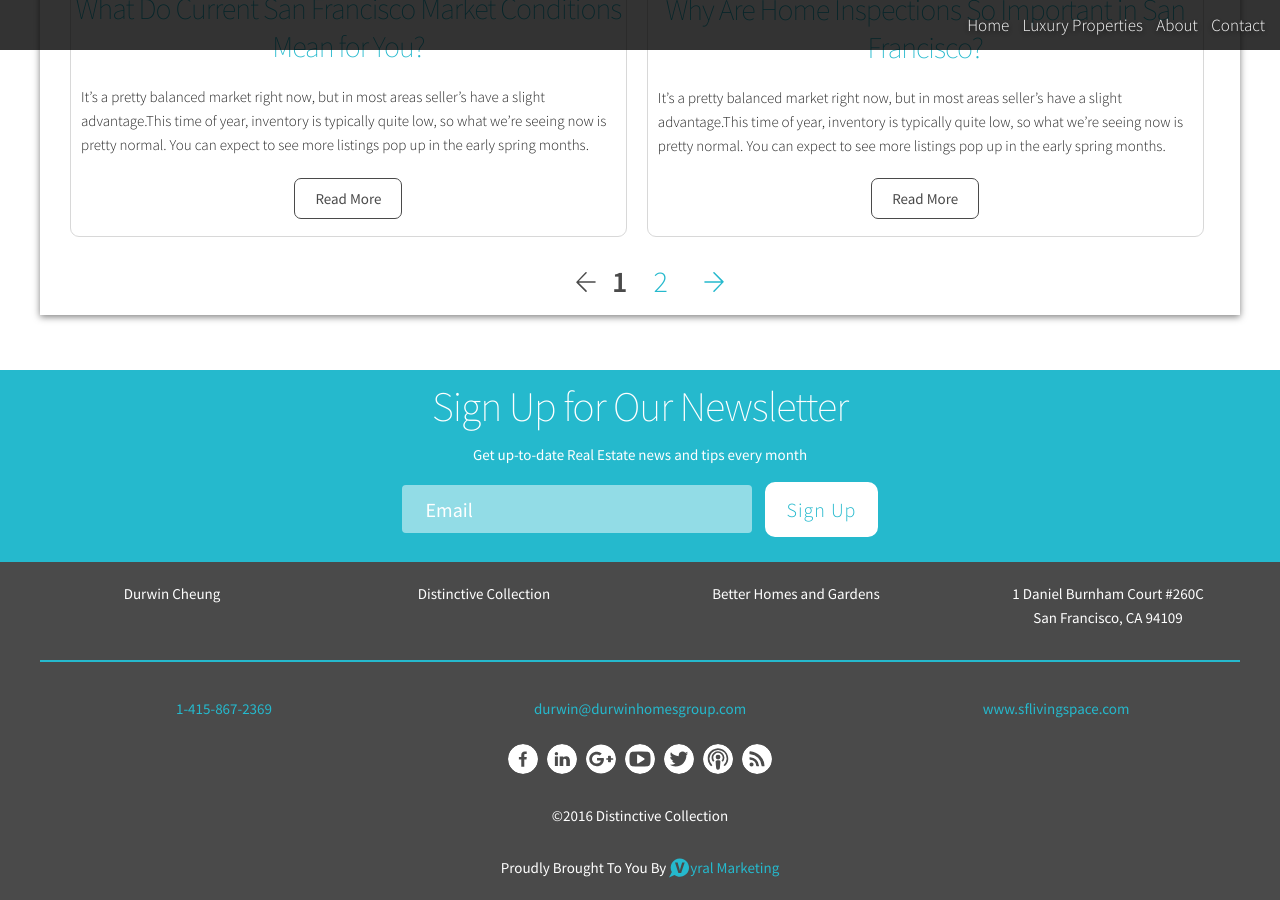
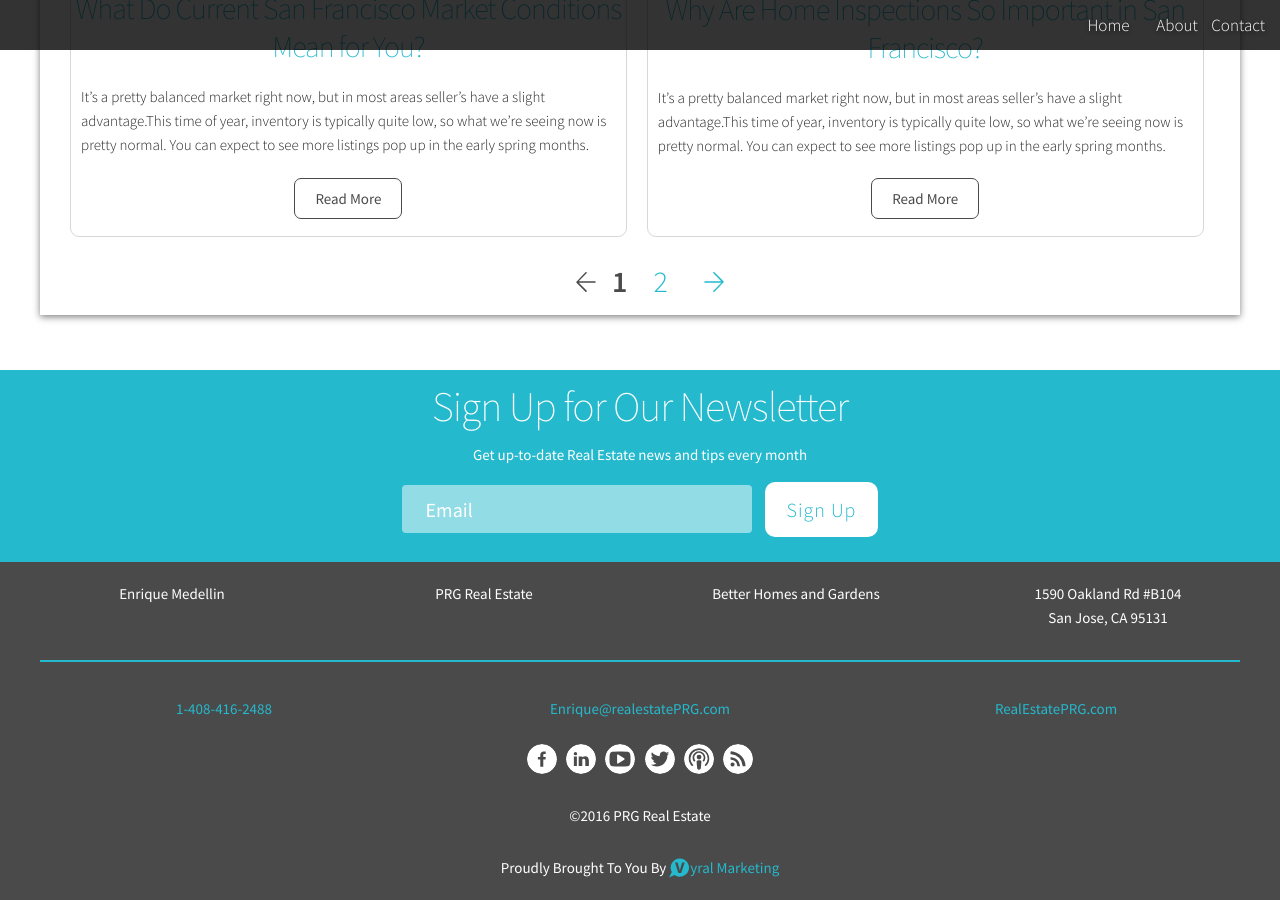
Before and after one commit to Vyralmarketing/Escrow, a Jekyll site: the page built from index.html, in a window 1280 px wide and 900 px high, scrolled down 1541 px. Built offline with Jekyll 4.4.1, drawn with Linux system fonts in a browser that asks for light colours; the list of posts is cut into pages by our own code; some of the changed text lies outside the part shown.

Commit message:
Updated '/_data/settings.yml' via CloudCannon

```diff
--- a/_data/settings.yml
+++ b/_data/settings.yml
@@ -1,52 +1,52 @@
 
 #for the navbar links.
 custom_links:
-  - title: Luxury Properties
-    url: http://www.sflivingspace.com/luxury-properties/
+  - title: #
+    url: #
 
 #site settings
-title: San Francisco Real Estate Video Blog
+title: Enrique Medellin Real Estate Video Blog
 description: Beats, Rhymths, life
 
 #controls all the site info
 client:
   market: San Jose
-  name: Durwin Cheung
-  brand: Distinctive Collection
+  name: Enrique Medellin
+  brand: PRG Real Estate
   brokerage: Better Homes and Gardens
-  address: '1 Daniel Burnham Court #260C <br>
-San Francisco, CA 94109'
-  phone: 1-415-867-2369
-  email: durwin@durwinhomesgroup.com
-  url: http://www.sflivingspace.com
+  address: '1590 Oakland Rd #B104 <br>
+San Jose, CA 95131'
+  phone: 1-408-416-2488
+  email: Enrique@realestatePRG.com
+  url: http://RealEstatePRG.com
   # if forms put '/homevalue/' or '/homesearch/'
   homeeval: '/homevalue/'
   homesearch: '/homesearch/'
-  VR_form: http://oi.vresp.com?fid=cf8d350165
+  VR_form: http://oi.vresp.com?fid=0d42af93c9
 
 # social links
 socials:
-  facebook: 'https://www.facebook.com/DurwinHomes/'
-  linkedin: 'https://www.linkedin.com/in/durwincheung'
-  gplus: 'http://plus.google.com/106120372813474502294'
-  youtube: 'https://www.youtube.com/channel/UC9ZidMCfhkwVx_G2bemRqxg'
-  twitter: 'https://twitter.com/DurwinCheungSF'
+  facebook: 'https://www.facebook.com/ParamountRealtyGroup/'
+  linkedin: 'https://www.linkedin.com/company/paramount-realty-group'
+  gplus: '#'
+  youtube: 'https://www.youtube.com/channel/UCMiC_NieOuhzi3qNys7x6Kw'
+  twitter: 'https://twitter.com/PRGEnrique'
   instagram: '#'
   pinterest: '#'
-  zillow: 'http://www.zillow.com/profile/durwincheung/'
-  trulia: 'http://www.trulia.com/profile/durwin-cheung-agent-san-francisco-ca-zgss3vz1/overview'
-  yelp: '#'
-  podcast: 'https://itunes.apple.com/us/podcast/san-francisco-real-estate/id1094796993?mt=2'
+  zillow: 'http://www.zillow.com/profile/PRG-RealEstate/'
+  trulia: '#'
+  yelp: 'http://www.yelp.com/biz/the-medellin-group-at-prg-real-estate-san-jose'
+  podcast: 'https://itunes.apple.com/us/podcast/enrique-medellin-real-estate/id1075193302?mt=2'
 
 #podcast settings
 podcast:
-  title: San Francisco Real Estate Podcast
+  title: PRG Real Estate Podcast
   categories:
     - category: 'News &amp; Politics'
   image: 'http://i.imgur.com/jJxfq9v.jpg'
-  subtitle: 'Learn all the tips, tricks and more for buyers and sellers in the San Francisco Area Real Estate Market'
-  description: 'If you are looking to buy or sell a home, get all the information and the latest updates, tips, and tricks from Durwin Homes Group - your professional San Francisco Real Estate Agents.'
-  keywords: 'Real Estate for sale, Real Estate agents, top real estate agents, local real estate agents, find a real estate agent, houses for sale in San Francisco, home selling tips, home for sale, home buying, home buying process, property finder, property search, property, real estate market, estate agent, realestate, real estate listings, buying a house, homes for sale, mls, home buyer'
+  subtitle: 'Learn all the tips, tricks and more for buyers and sellers in the San Jose Area Real Estate Market'
+  description: 'If you are looking to buy or sell a home, get all the information and the latest updates, tips, and tricks from Durwin Homes Group - your professional San Jose Real Estate Agents.'
+  keywords: 'Real Estate for sale, Real Estate agents, top real estate agents, local real estate agents, find a real estate agent, houses for sale in San Jose, home selling tips, home for sale, home buying, home buying process, property finder, property search, property, real estate market, estate agent, realestate, real estate listings, buying a house, homes for sale, mls, home buyer'
   author: Durwin Cheung
 
 #layout options
```
